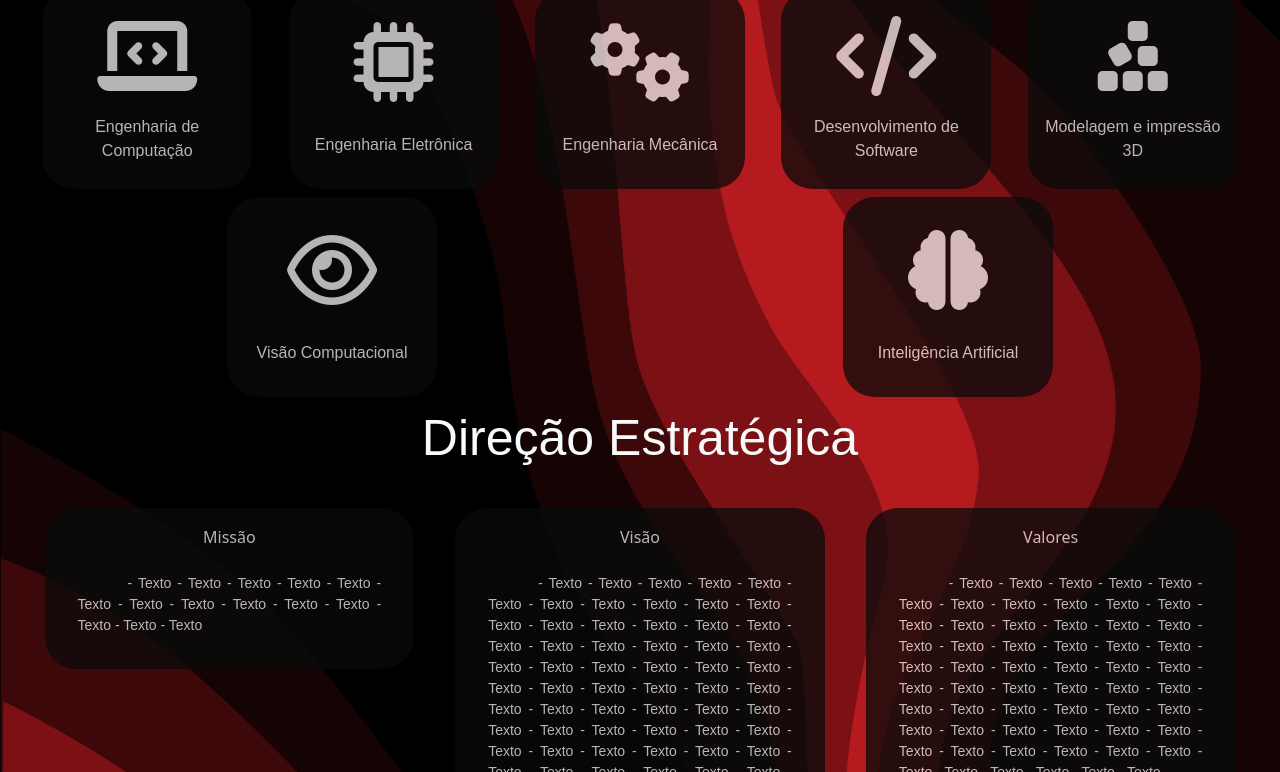
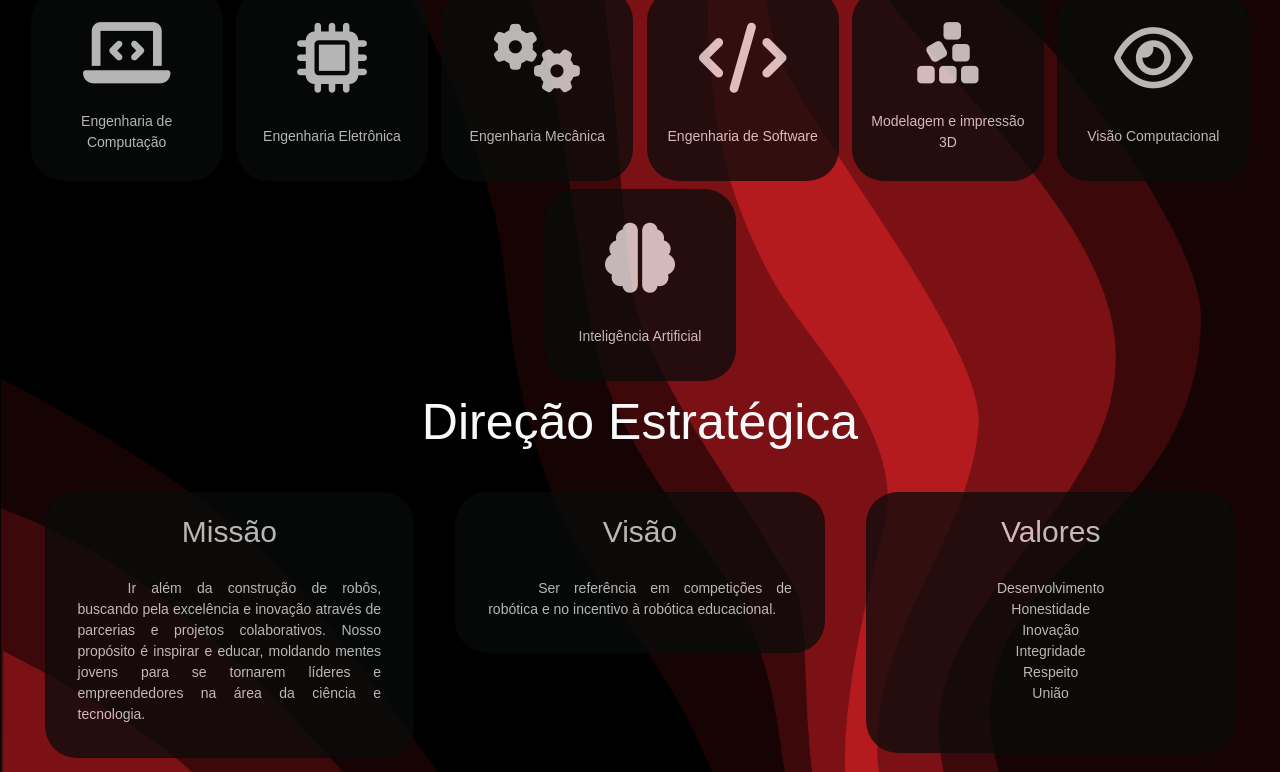
Before and after one commit to Ararabots-UFMS/Ararabots-UFMS.github.io, a plain HTML site: page index.html in a window 1280 px wide. Shown: the part 1270-2042 px from the top of the page. Drawn offline with nearby package versions, Linux system fonts and the light colour scheme; a web font is replaced by a local one.

Commit message:
Update on index, categories and ingress

```diff
--- a/css/pages/categories.css
+++ b/css/pages/categories.css
@@ -1,8 +1,8 @@
 :root {
     --categories-data-align-items: flex-start;
-    --categories-data-card-width: 30%;
+    --categories-data-card-width: 33%;
     --categories-data-flex-direction: row;
-    --categories-data-img-height: 300px;
+    --categories-data-img-height: 20vh;
     --categories-intro-card-height: 30rem;
 }
 
@@ -63,11 +63,10 @@ body {
     width: auto;
 }
 
-@media screen and (max-width: 1280px) {
+@media screen and (orientation: portrait) {
     :root {
         --categories-data-align-items: center;
-        --categories-data-card-width: 80%;
+        --categories-data-card-width: 95%;
         --categories-data-flex-direction: column;
-        --categories-data-img-height: 200px;
     }
 }
--- a/css/pages/index.css
+++ b/css/pages/index.css
@@ -1,11 +1,11 @@
 :root {
-    --index-actuation-area-height: 200px;
-    --index-actuation-area-width: 210px;
-    --index-card-top: 130px;
+    --index-actuation-area-height: 15rem;
+    --index-actuation-area-width: 15rem;
     --index-carrousel-height: 80vh;
+    --index-declaration-align-items: flex-start;
     --index-declaration-card-width: 30%;
     --index-declaration-flex-direction: row;
-    --index-declaration-align-items: flex-start;
+    --index-intro-card-top: 130px;
 }
 
 body {
@@ -16,17 +16,9 @@ body {
     background-color: var(--arara-black);
     color: var(--arara-white);
     font-family: var(--arara-font-family);
-    top: var(--index-card-top);
+    font-size: var(--arara-font-size-big);
+    top: var(--index-intro-card-top);
     z-index: 1;
-}
-
-.index-intro .card .card-title {
-    font-size: var(--arara-font-size-big);
-}
-
-.index-intro .carousel {
-    height: var(--index-carrousel-height);
-    width: 100vw;
 }
 
 .index-intro .d-block {
@@ -35,27 +27,20 @@ body {
     width: 100vw;
 }
 
-.container .title {
+.container .title,
+.container-fluid .title{
     font-family: var(--arara-font-family);
     font-size: var(--arara-font-size-title);
 }
 
-.container .card {
-    background-color: var(--arara-black);
-    color: var(--arara-white);
-}
-
-.container-fluid .title {
-    font-family: var(--arara-font-family);
-    font-size: var(--arara-font-size-title);
-}
-
+.container .card,
 .container-fluid .card {
     background-color: var(--arara-black);
     color: var(--arara-white);
 }
 
-.index-description .card-text {
+.index-description .card-text,
+.index-declaration-cards .card-text  {
     font-family: var(--arara-font-family);
     font-size: var(--arara-font-size-small);
     text-align: justify;
@@ -65,7 +50,7 @@ body {
 
 .index-actuation-area {
     font-family: var(--arara-font-family);
-    font-size: var(--arara-font-size-smalls);
+    font-size: var(--arara-font-size-small);
 }
 
 .index-actuation-area .card {
@@ -82,31 +67,41 @@ body {
     width: var(--index-declaration-card-width);
 }
 
-.index-declaration-cards .card-text {
+.index-declaration-cards .card-title {
+    font-family: var(--arara-font-family);
+    font-size: var(--arara-font-size-big);
+    text-align: center;
+}
+
+.index-declaration-cards .values .card-text {
     font-family: var(--arara-font-family);
     font-size: var(--arara-font-size-small);
-    text-align: justify;
-    text-indent: var(--arara-text-indent);
-    text-justify: inter-word;
+    list-style: none;
+    text-align: center;
+    text-indent: 0px;
 }
 
 @media screen and (orientation: portrait) {
     :root {
         --index-carrousel-height: 60vh;
-        --index-declaration-flex-direction: column;
         --index-declaration-align-items: center;
         --index-declaration-card-width: 90%;
+        --index-declaration-flex-direction: column;
     }
 }
 
 @media screen and (max-width: 767px) {
     :root {
-        --index-card-top: 90px;
+        --index-actuation-area-height: 10rem;
+        --index-actuation-area-width: 10rem;
+        --index-intro-card-top: 90px;
     }
 }
 
 @media screen and (min-width: 768px) and (max-width: 1280px) {
     :root {
-        --index-card-top: 90px;
+        --index-actuation-area-height: 12rem;
+        --index-actuation-area-width: 12rem;
+        --index-intro-card-top: 90px;
     }
 }
--- a/css/pages/ingress.css
+++ b/css/pages/ingress.css
@@ -45,17 +45,7 @@ body {
     font-size: var(--arara-font-size-small);
 }
 
-@media screen and (orientation: portrait) and (max-width: 767px) {
-    :root {
-        --ingress-body-height: 110vh;
-        --ingress-card-width: 70vw;
-        --ingress-flex-direction: column;
-        --ingress-thumbnail-height: auto;
-        --ingress-thumbnail-width: 90vw;
-    }
-}
-
-@media screen and (orientation: portrait) and (min-width: 768px) {
+@media screen and (orientation: portrait) {
     :root {
         --ingress-card-width: 70vw;
         --ingress-flex-direction: column;
--- a/index.html
+++ b/index.html
@@ -60,7 +60,7 @@
     <section class="index-intro container-fluid d-flex flex-column align-items-center">
 
         <div class="card text-center rounded-5 opacity-75 position-absolute">
-            <div class="card-body d-flex flex-column align-items-center justify-content-around">
+            <div class="card-body align-items-center">
                 <p class="card-title">OLá, seja bem vind@!</p>
             </div>
         </div>
@@ -119,7 +119,7 @@
                     do AraraBots.
                 </p>
                 <p class="card-text text-justify">
-                    Durante os 14 anos de equipe, já foram proporcionadas
+                    Desde 2010, já foram proporcionadas
                     experiências únicas de aprendizado e convívio
                     à centenas de alunos da UFMS. Estes alunos puderam sair
                     da universidade com conhecimentos acima do
@@ -168,7 +168,7 @@
                 <div class="card-body d-flex flex-column justify-content-around">
                     <i class="fa-solid fa-code fa-5x"></i>
                     <p class="card-text text-justify">
-                        Desenvolvimento de Software
+                        Engenharia de Software
                     </p>
                 </div>
             </div>
@@ -211,9 +211,11 @@
                     <p class="card-title">Missão</p>
 
                     <div class="card-body">
-                        <p class="card-text">- Texto - Texto - Texto - Texto -
-                            Texto - Texto - Texto - Texto - Texto - Texto -
-                            Texto - Texto - Texto - Texto </p>
+                        <p class="card-text">
+                            Ir além da construção de robôs, buscando pela excelência e inovação através de parcerias e
+                            projetos colaborativos. Nosso propósito é inspirar e educar, moldando mentes jovens para se
+                            tornarem líderes e empreendedores na área da ciência e tecnologia.
+                        </p>
                     </div>
                 </div>
             </div>
@@ -223,22 +225,9 @@
                     <p class="card-title">Visão</p>
 
                     <div class="card-body">
-                        <p class="card-text lead">- Texto - Texto - Texto -
-                            Texto - Texto - Texto - Texto - Texto - Texto -
-                            Texto -
-                            Texto - Texto - Texto - Texto - Texto - Texto -
-                            Texto - Texto -
-                            Texto - Texto - Texto - Texto - Texto - Texto -
-                            Texto - Texto - Texto - Texto - Texto - Texto -
-                            Texto - Texto -
-                            Texto - Texto - Texto - Texto - Texto - Texto -
-                            Texto - Texto - Texto - Texto - Texto - Texto -
-                            Texto - Texto -
-                            Texto - Texto - Texto - Texto - Texto - Texto -
-                            Texto - Texto - Texto - Texto - Texto - Texto -
-                            Texto - Texto -
-                            Texto - Texto - Texto - Texto - Texto - Texto -
-                            Texto - Texto - Texto - Texto </p>
+                        <p class="card-text">
+                            Ser referência em competições de robótica e no incentivo à robótica educacional.
+                        </p>
                     </div>
                 </div>
             </div>
@@ -247,21 +236,14 @@
                 <div class="card-body d-flex flex-column align-items-center justify-content-around">
                     <p class="card-title">Valores</p>
 
-                    <div class="card-body">
-                        <p class="card-text lead">- Texto - Texto - Texto - Texto - Texto -
-                            Texto - Texto -
-                            Texto - Texto - Texto - Texto - Texto - Texto -
-                            Texto - Texto - Texto - Texto - Texto - Texto -
-                            Texto - Texto -
-                            Texto - Texto - Texto - Texto - Texto - Texto -
-                            Texto - Texto - Texto - Texto - Texto - Texto -
-                            Texto - Texto -
-                            Texto - Texto - Texto - Texto - Texto - Texto -
-                            Texto - Texto - Texto - Texto - Texto - Texto -
-                            Texto - Texto -
-                            Texto - Texto - Texto - Texto - Texto - Texto -
-                            Texto - Texto - Texto - Texto </p>
-                    </div>
+                    <ul class="card-body">
+                        <li class="card-text">Desenvolvimento</li>
+                        <li class="card-text">Honestidade</li>
+                        <li class="card-text">Inovação</li>
+                        <li class="card-text">Integridade</li>
+                        <li class="card-text">Respeito</li>
+                        <li class="card-text">União</li>
+                    </ul>
                 </div>
             </div>
         </div>
```
Also changed, not shown: html/categories.html (+42 -7 lines), img/background/faces_papercut.png.
